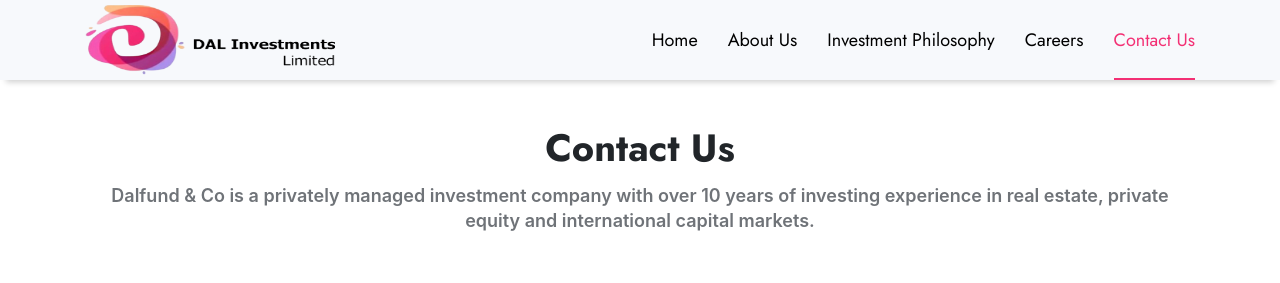
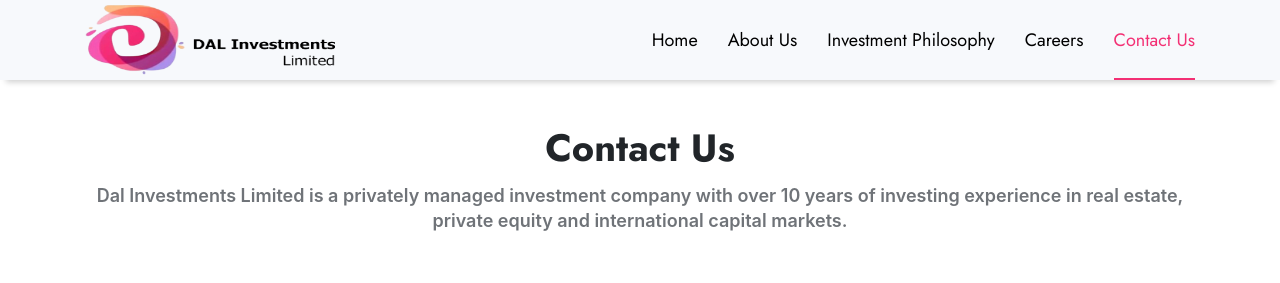
Before and after one commit to chetan-fleapo/dal-investment, a website: page contact-us.html in a window 1280 px wide. Shown: the top 283 px of the page. Drawn offline with Linux system fonts and the light colour scheme; grey boxes are pictures that could not be loaded.

Commit message:
Update contact-us.html

```diff
--- a/contact-us.html
+++ b/contact-us.html
@@ -23,8 +23,8 @@
             <div class="title text-center">
               <h1>Contact Us</h1>
               <p>
-                Dalfund & Co is a privately managed investment company with over 10 years of investing experience in
-                real estate, private equity and international capital markets.
+                Dal Investments Limited is a privately managed investment company with over 10 years of investing
+                experience in real estate, private equity and international capital markets.
               </p>
             </div>
           </div>
```
